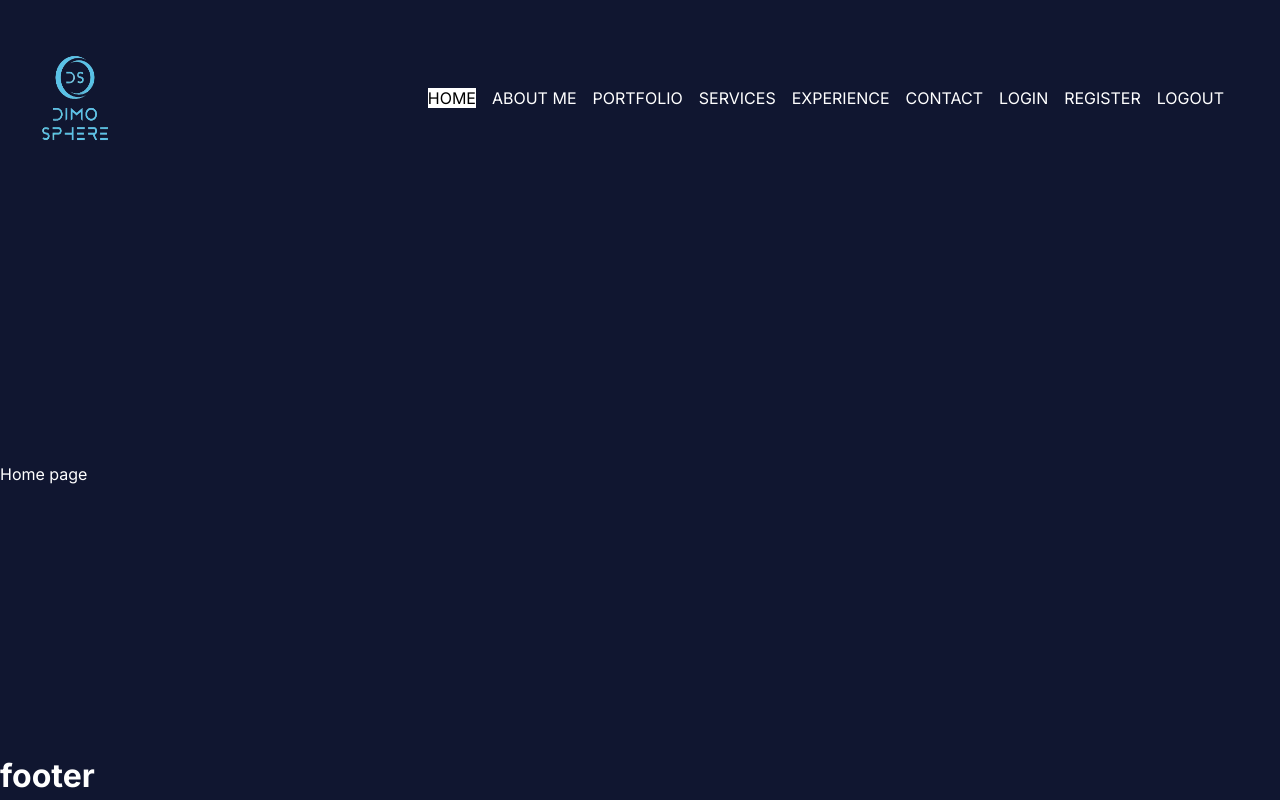
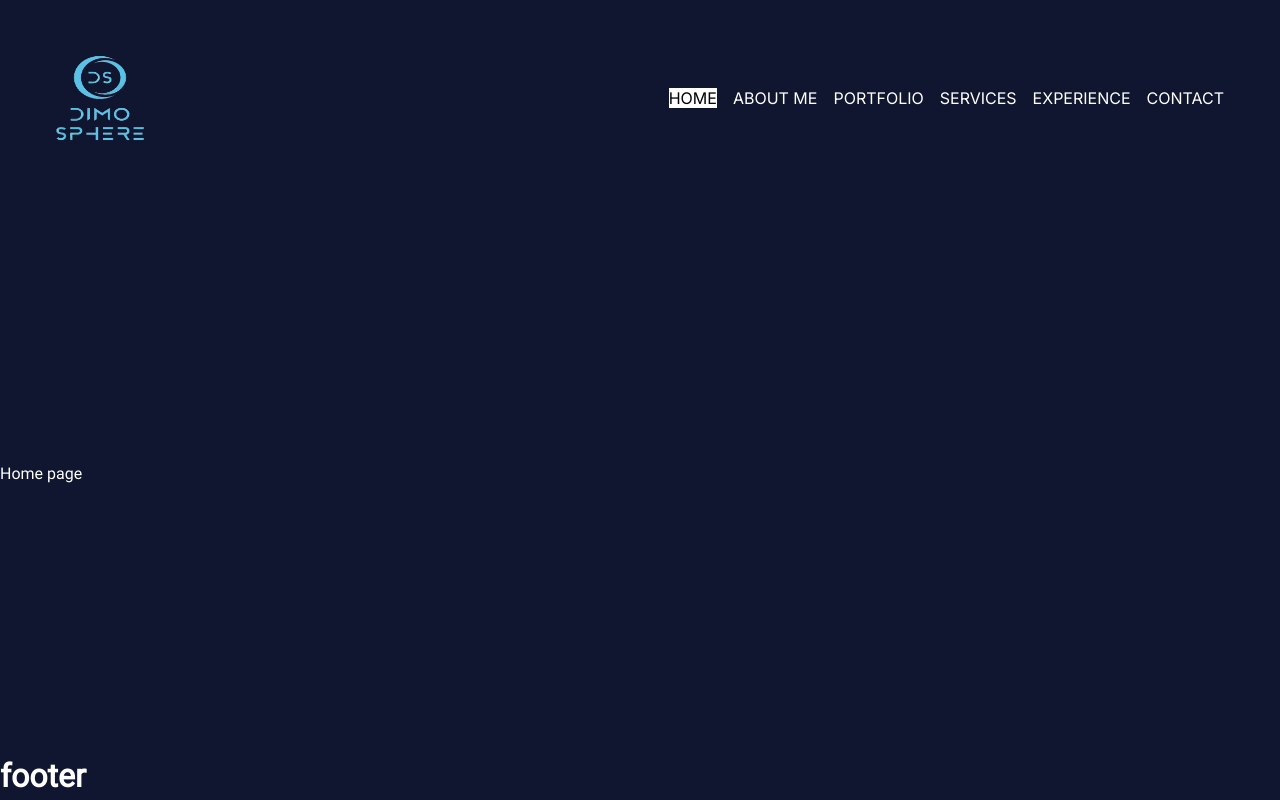
Before and after one commit to Dimo-Hristov/Personal-app, a Next.js app: page / in a window 1280 px wide. Built offline with nearby package versions, Linux system fonts and the light colour scheme.

Commit message:
add font

```diff
--- a/src/app/globals.scss
+++ b/src/app/globals.scss
@@ -1,3 +1,8 @@
+@font-face {
+  font-family: "Roboto";
+  src: url("../../public/fonts/Roboto-Regular.ttf") format("truetype");
+}
+
 :root {
   --background-color: #101630;
   --text-color: white;
@@ -49,12 +54,24 @@ body {
   min-height: 100vh;
   text-rendering: optimizeSpeed;
   line-height: 1.5;
-  font-family: "Roboto", sans-serif;
   background-color: var(--background-color);
   color: var(--text-color);
   display: flex;
   flex-direction: column;
   justify-content: space-between;
+}
+
+h1,
+h2,
+h3,
+h4,
+h5,
+h6,
+p,
+span,
+div,
+li {
+  font-family: "Roboto";
 }
 
 /* A elements that don't have a class get default styles */
--- a/src/components/header/Header.tsx
+++ b/src/components/header/Header.tsx
@@ -1,14 +1,15 @@
 import Links from "./links/Links"
 import styles from './header.module.scss'
 import Image from "next/image"
+import Link from "next/link"
 
 
 const Header = ()=>{
 return(
     <header className={styles.header}>
-        <div className={styles.imgContainer}>
+        <Link href={'/'} className={styles.imgContainer}>
         <Image src={'/logo.png'} alt="Logo" fill/>
-        </div>
+        </Link>
     <nav>
         <Links/>
     </nav>
--- a/src/components/header/header.module.scss
+++ b/src/components/header/header.module.scss
@@ -8,7 +8,7 @@
 .imgContainer {
   position: relative;
   height: 100px;
-  width: 150px;
+  width: 200px;
   flex-grow: 0;
   flex-shrink: 0;
 }
--- a/src/shared/data/navLink.ts
+++ b/src/shared/data/navLink.ts
@@ -25,16 +25,4 @@ export const links: NavItem[] = [
     title: "CONTACT",
     path: "/contact",
   },
-  {
-    title: "LOGIN",
-    path: "/login",
-  },
-  {
-    title: "REGISTER",
-    path: "/register",
-  },
-  {
-    title: "LOGOUT",
-    path: "/logout",
-  },
 ];
```
Also changed, not shown: public/fonts/Roboto-Regular.ttf (added).
